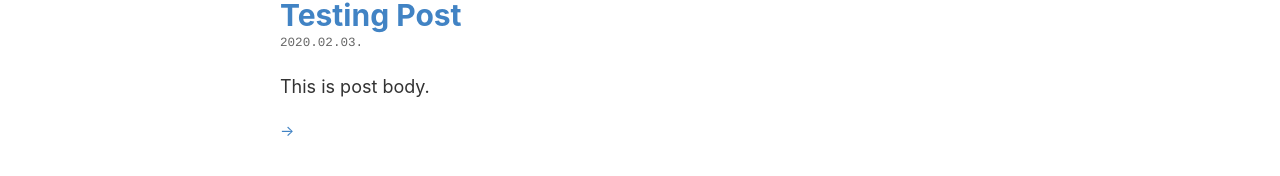
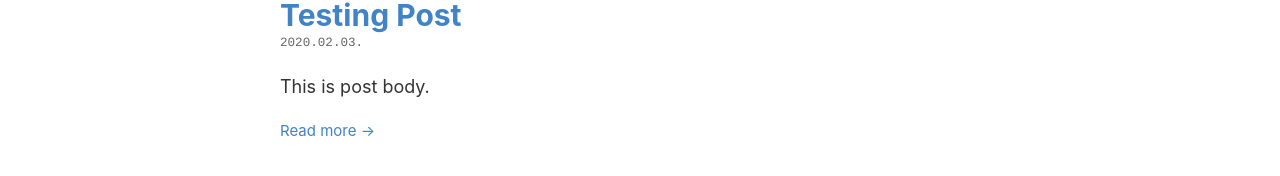
Before and after one commit to oxmhpark/jekyll-theme-journaloid, a Jekyll site: the page built from index.html, in a window 1280 px wide. Shown: the part 221-397 px from the top of the page. Built offline with Jekyll 4.4.1, drawn with Linux system fonts in a browser that asks for light colours.

Commit message:
Update _config.yml

```diff
--- a/_config.yml
+++ b/_config.yml
@@ -20,6 +20,7 @@ avatar:
 
 format:
   date: "%Y.%m.%d."
+  read_more_label: "Read more"
 
 # Includes an icon in the footer for each username you enter
 footer-links:
```
